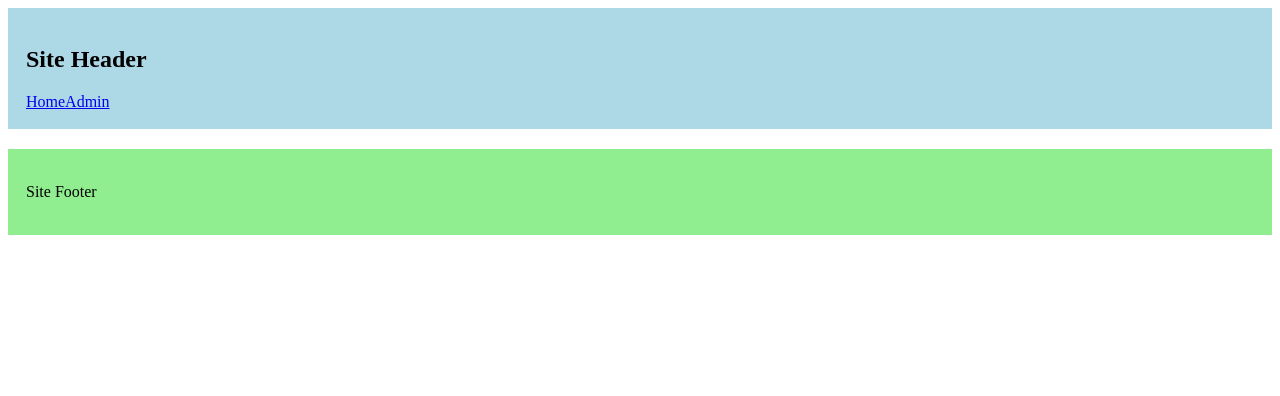
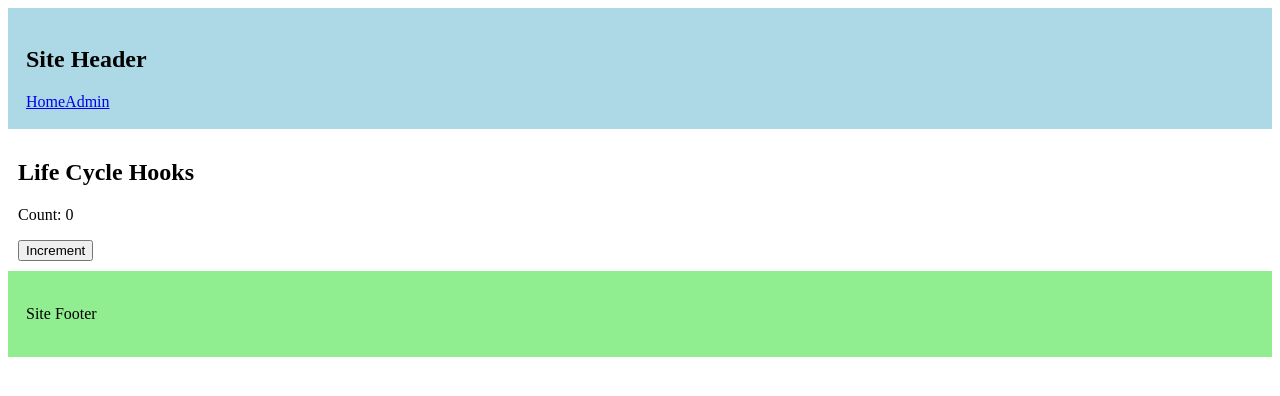
Before and after one commit to farzeen-ali/Nuxt-JS-Full-Stack-Course-2025-The-Techzeen, a Nuxt app: page /life-cycle in a window 1280 px wide. Shown: the top 396 px of the page. Built offline with nearby package versions, Linux system fonts and the light colour scheme.

Commit message:
Life Cycle Hooks

```diff
--- /dev/null
+++ b/app/pages/hook.vue
@@ -0,0 +1,15 @@
+<script setup>
+    const { data } = await useAsyncData('posts', () => $fetch('https://jsonplaceholder.typicode.com/posts/1'))
+
+    onNuxtReady(() => {
+        console.log('Nuxt app is ready')
+    })
+
+</script>
+
+<template>
+    <div>
+        <h2>Hook</h2>
+        <p> {{ data }} </p>
+    </div>
+</template>
--- /dev/null
+++ b/app/pages/life-cycle.vue
@@ -0,0 +1,30 @@
+<script setup>
+import { ref, onMounted, onUpdated, onBeforeUnmount } from 'vue';
+
+const count = ref(0);
+
+onMounted(() => {
+    console.log('Component Mounted!')
+})
+
+onUpdated(() => {
+    console.log('Component Updated!')
+})
+
+onUnmounted(() => {
+    console.log('Component Unmounted!')
+})
+
+function increment(){
+    count.value++;
+}
+
+</script>
+
+<template>
+    <div>
+        <h2>Life Cycle Hooks</h2>
+        <p>Count: {{ count }} </p>
+        <button @click="increment">Increment</button>
+    </div>
+</template>
```
